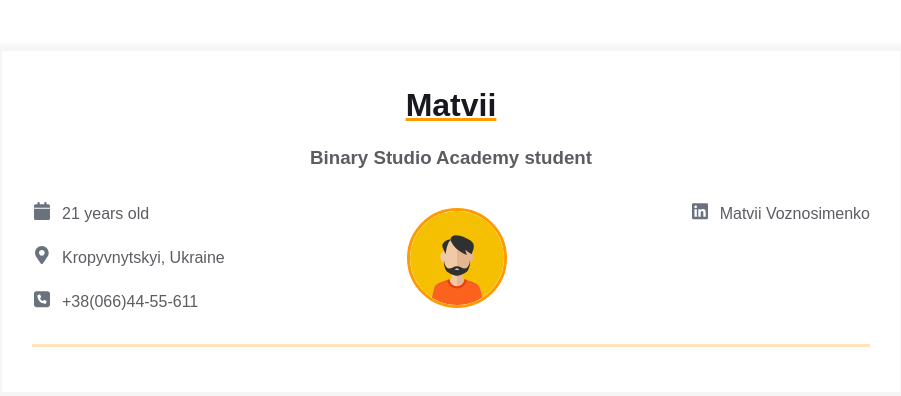
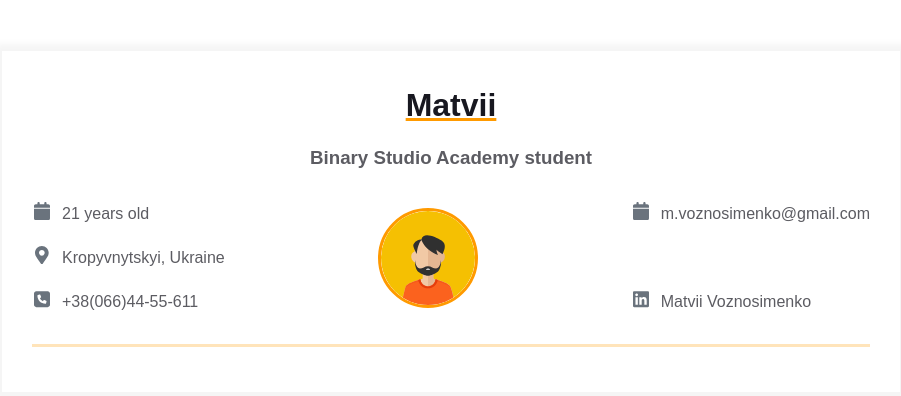
Before and after one commit to Monyster/homepage, a plain HTML site: page index.html in a window 1280 px wide. Shown: the whole page, without its empty margins (189-1090 px from the left). Drawn offline with Linux system fonts and the light colour scheme.

Commit message:
Added contact-info__item email

```diff
--- a/index.html
+++ b/index.html
@@ -84,6 +84,29 @@
               </div>
 
               <div class="contact-info__block">
+                <!--  -->
+                <a
+                  href="mailto:m.voznosimenko@gmail.com"
+                  rel="author"
+                  class="contact-info__item"
+                >
+                  <div class="contact-info__item-icon-wrapper">
+                    <svg
+                      class="contact-info__item-icon"
+                      xmlns="http://www.w3.org/2000/svg"
+                      height="1em"
+                      viewBox="0 0 448 512"
+                    >
+                      <!--! Font Awesome Free 6.4.0 by @fontawesome - https://fontawesome.com License - https://fontawesome.com/license (Commercial License) Copyright 2023 Fonticons, Inc. -->
+                      <path
+                        d="M96 32V64H48C21.5 64 0 85.5 0 112v48H448V112c0-26.5-21.5-48-48-48H352V32c0-17.7-14.3-32-32-32s-32 14.3-32 32V64H160V32c0-17.7-14.3-32-32-32S96 14.3 96 32zM448 192H0V464c0 26.5 21.5 48 48 48H400c26.5 0 48-21.5 48-48V192z"
+                      />
+                    </svg>
+                  </div>
+                  <span>m.voznosimenko@gmail.com</span>
+                </a>
+
+                <!--  -->
                 <a
                   href="https://www.linkedin.com/in/matvii-voznosimenko-3587b8258/"
                   rel="author"
```
